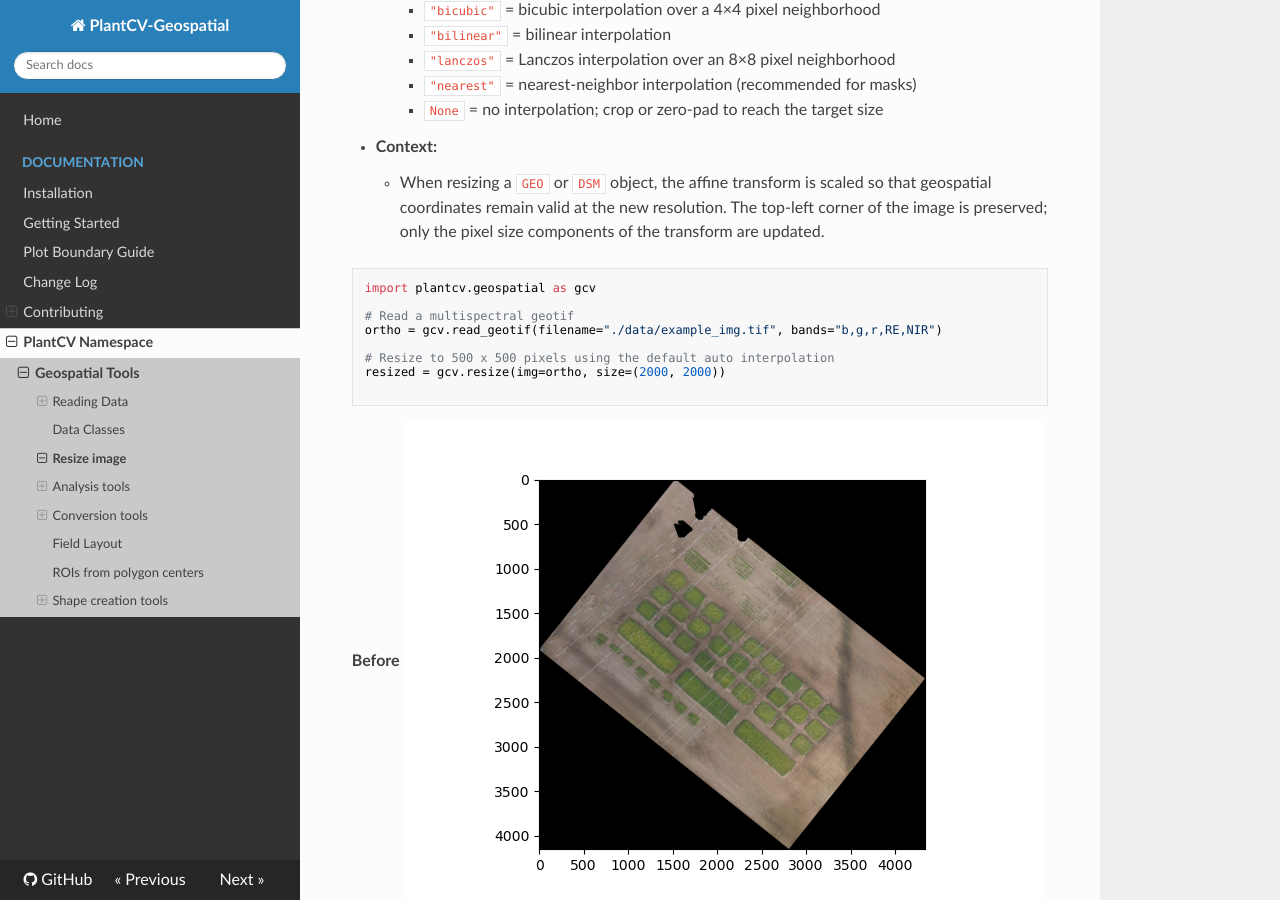
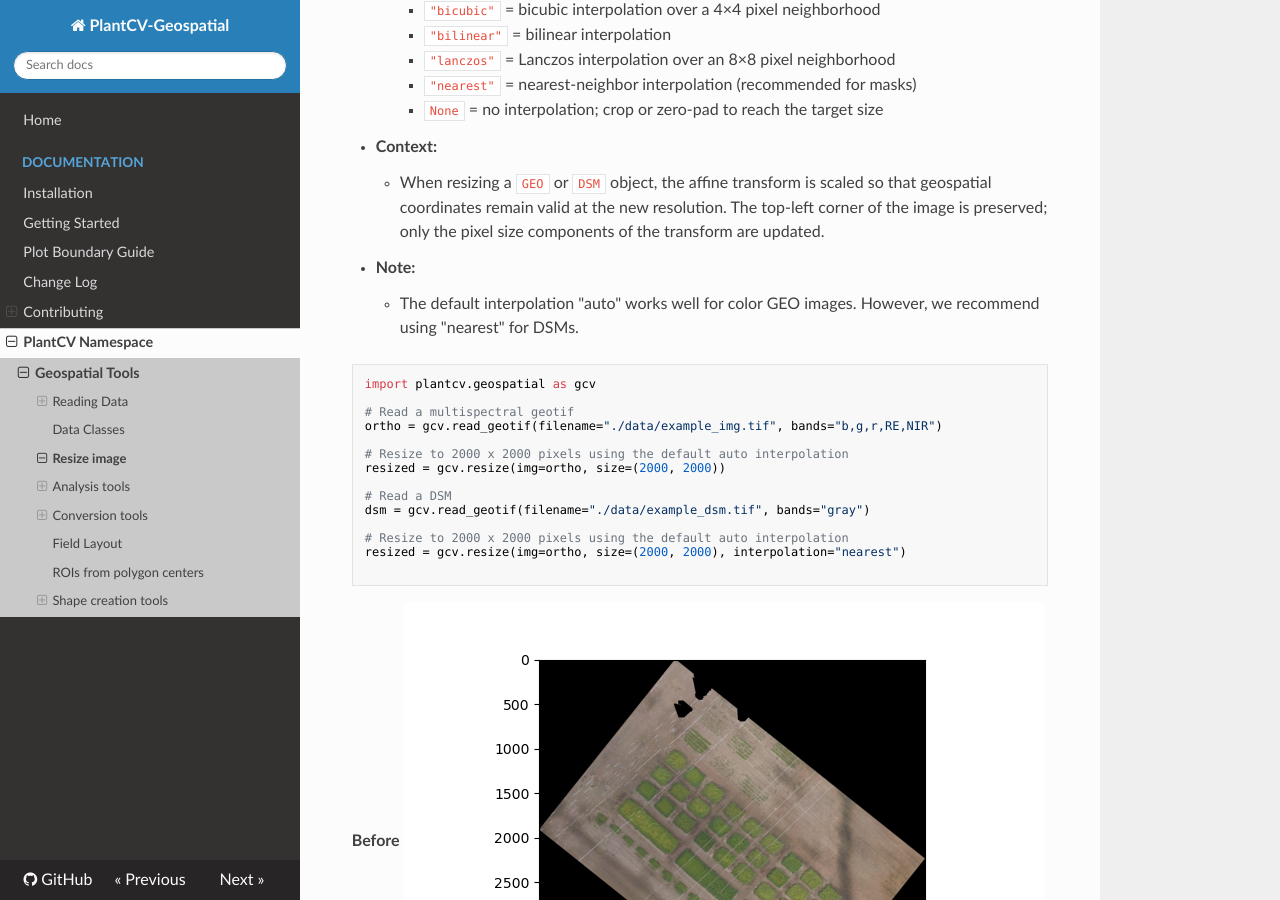
Before and after one commit to danforthcenter/plantcv-geospatial, an MkDocs documentation site: the page built from docs/resize.md, in a window 1280 px wide and 900 px high, scrolled down 524 px. Built offline with MkDocs 1.6.1, drawn with Linux system fonts in a browser that asks for light colours; nearby versions of some CDN libraries.

Commit message:
Update docs with recommendation for dsms

````diff
--- a/docs/resize.md
+++ b/docs/resize.md
@@ -21,14 +21,23 @@ Resize a `GEO`, or `DSM` object to a desired pixel size. Wraps `plantcv.plantcv.
 - **Context:**
     - When resizing a `GEO` or `DSM` object, the affine transform is scaled so that geospatial coordinates remain valid at the new resolution. The top-left corner of the image is preserved; only the pixel size components of the transform are updated.
 
+- **Note:**
+    - The default interpolation "auto" works well for color GEO images. However, we recommend using "nearest" for DSMs.
+
 ```python
 import plantcv.geospatial as gcv
 
 # Read a multispectral geotif
 ortho = gcv.read_geotif(filename="./data/example_img.tif", bands="b,g,r,RE,NIR")
 
-# Resize to 500 x 500 pixels using the default auto interpolation
+# Resize to 2000 x 2000 pixels using the default auto interpolation
 resized = gcv.resize(img=ortho, size=(2000, 2000))
+
+# Read a DSM
+dsm = gcv.read_geotif(filename="./data/example_dsm.tif", bands="gray")
+
+# Resize to 2000 x 2000 pixels using the default auto interpolation
+resized = gcv.resize(img=ortho, size=(2000, 2000), interpolation="nearest")
 
 ```
 **Before**
````
